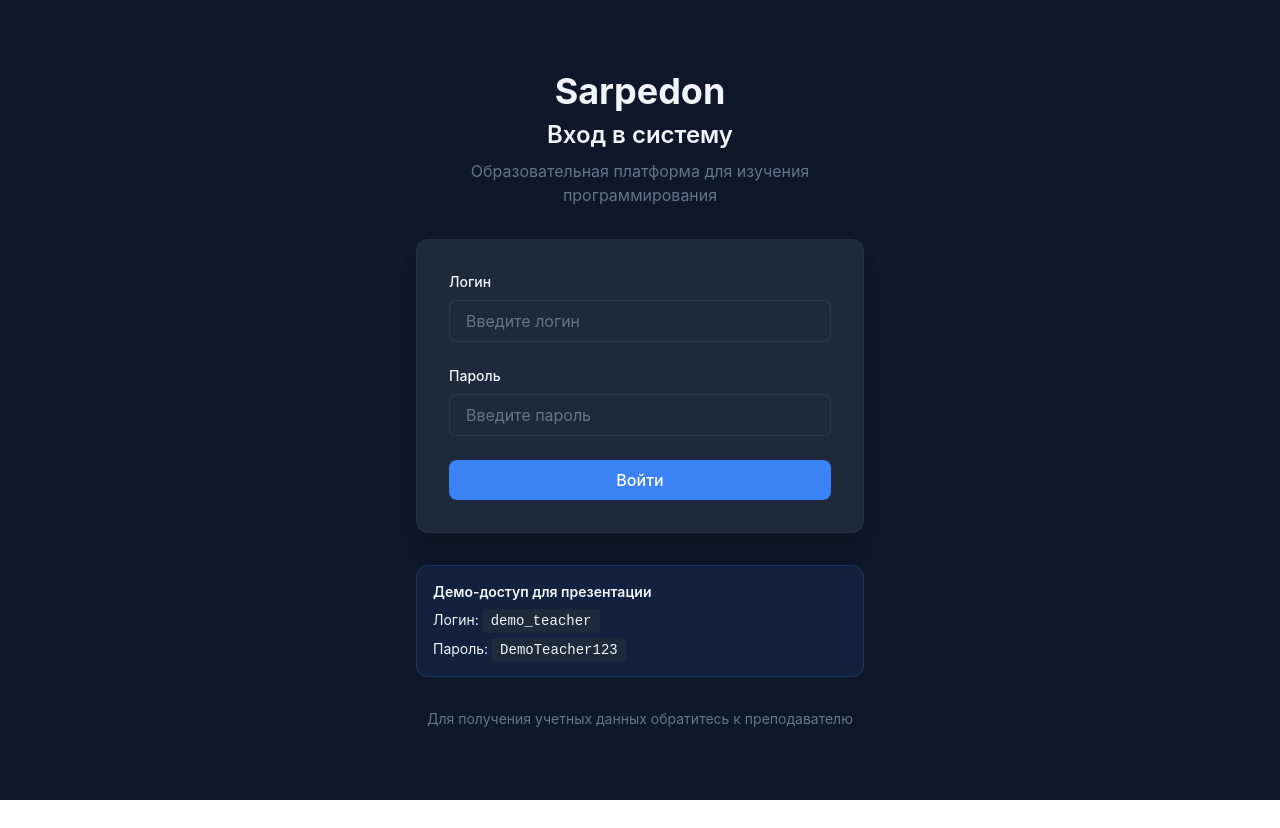
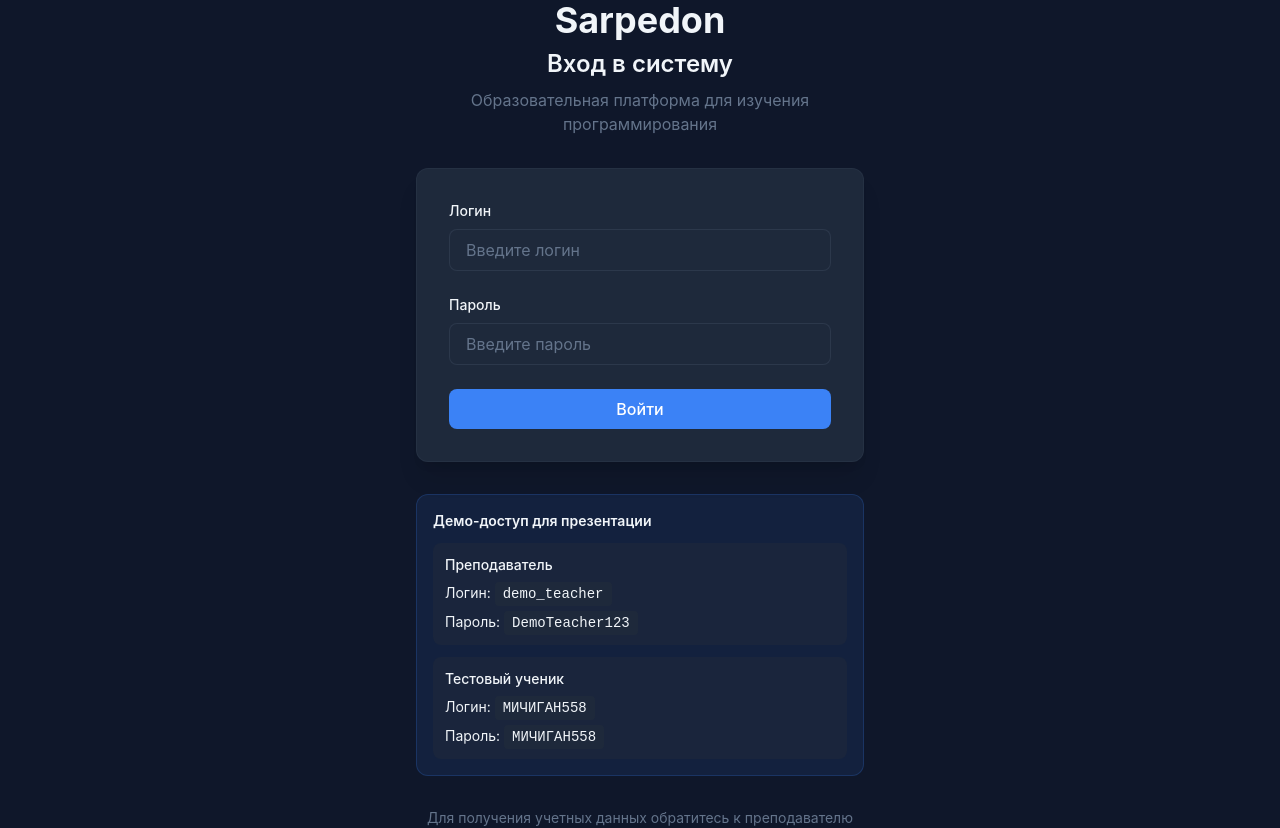
Before and after one commit to chas36/sarpedon, a React (Vite) app: page /login in a window 1280 px wide. Before the commit the page ends 800 px from the top, so only its background shows below. Built offline with nearby package versions, Linux system fonts and the light colour scheme; no server answers.

Commit message:
feat(auth): update demo accounts structure for improved presentation on login page

```diff
--- a/src/features/auth/pages/LoginPage.tsx
+++ b/src/features/auth/pages/LoginPage.tsx
@@ -2,10 +2,18 @@ import { LoginForm } from '../components/LoginForm';
 import { useAuth } from '../hooks/useAuth';
 import type { LoginCredentials } from '@/shared/types';
 
-const demoCredentials = {
+const demoAccounts = [
+  {
+    label: 'Преподаватель',
     login: 'demo_teacher',
     password: 'DemoTeacher123',
-};
+  },
+  {
+    label: 'Тестовый ученик',
+    login: 'МИЧИГАН558',
+    password: 'МИЧИГАН558',
+  },
+];
 
 export function LoginPage() {
   const { handleLogin, loading, error } = useAuth();
@@ -42,12 +50,19 @@ export function LoginPage() {
 
         <div className="rounded-xl border border-learning-accent/20 bg-learning-accent/10 p-4 text-sm text-learning-text">
           <p className="font-semibold">Демо-доступ для презентации</p>
+          <div className="mt-3 space-y-3">
+            {demoAccounts.map((account) => (
+              <div key={account.login} className="rounded-lg bg-learning-surface/60 p-3">
+                <p className="font-medium">{account.label}</p>
                 <p className="mt-2">
-            Логин: <code className="rounded bg-learning-surface px-2 py-1">{demoCredentials.login}</code>
+                  Логин: <code className="rounded bg-learning-surface px-2 py-1">{account.login}</code>
                 </p>
                 <p className="mt-2">
-            Пароль: <code className="rounded bg-learning-surface px-2 py-1">{demoCredentials.password}</code>
+                  Пароль: <code className="rounded bg-learning-surface px-2 py-1">{account.password}</code>
                 </p>
+              </div>
+            ))}
+          </div>
         </div>
 
         {/* Footer */}
```
Lines whose indentation alone changed are shown as unchanged.
